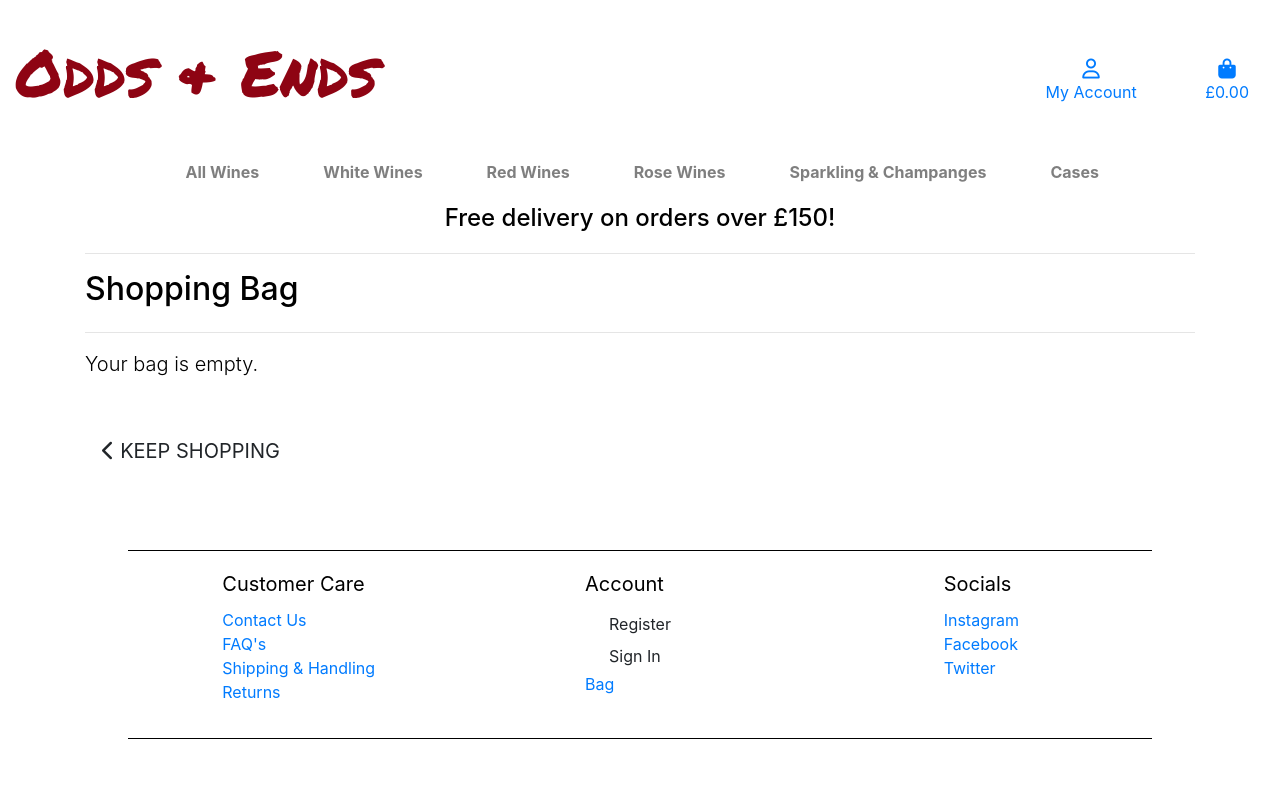
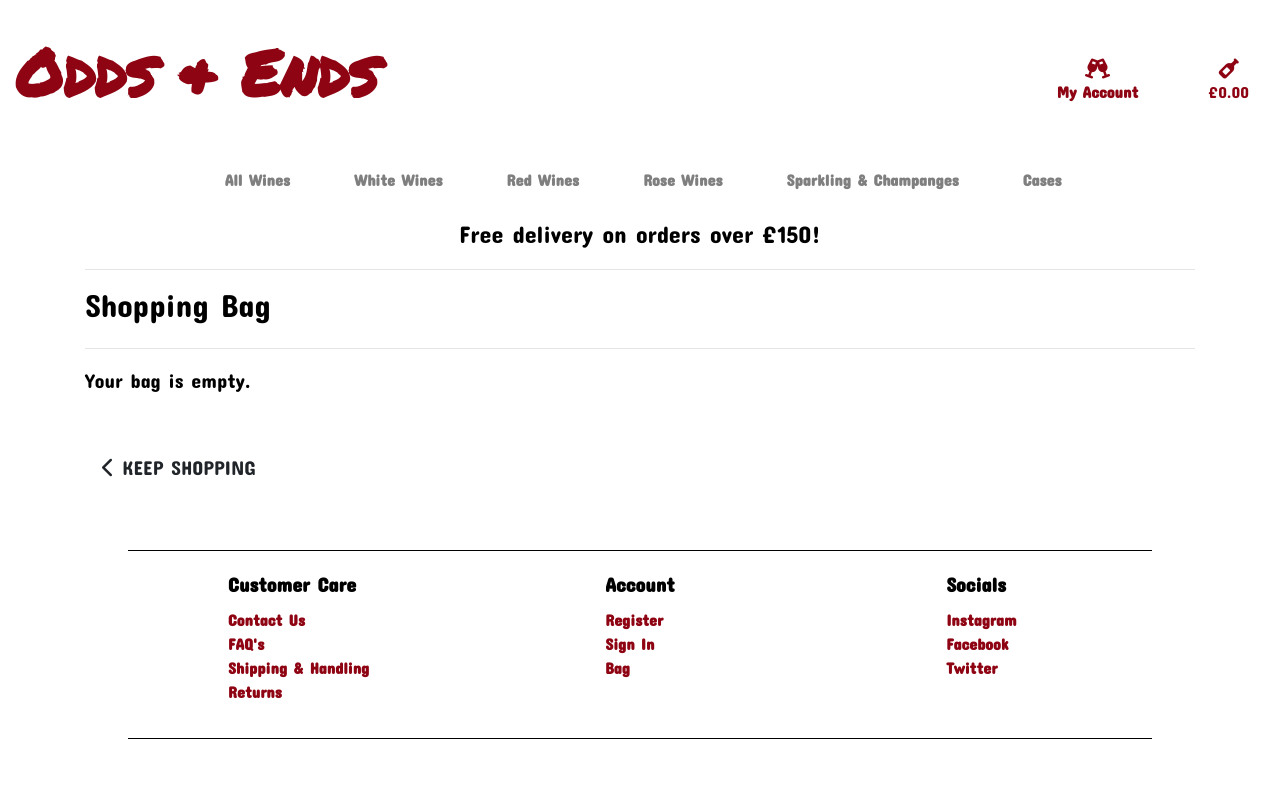
Before and after one commit to JanelleG51/odds---ends, a Django app: page /bag/ in a window 1280 px wide. Run offline with Django 3.2, Linux system fonts and the light colour scheme; some libraries are stand-ins or nearby versions.

Commit message:
style: add styling to base.html

```diff
--- a/odds_and_ends/settings.py
+++ b/odds_and_ends/settings.py
@@ -24,8 +24,7 @@ BASE_DIR = Path(__file__).resolve().parent.parent
 
 # SECURITY WARNING: keep the secret key used in production secret!
 
-# SECRET_KEY = os.environ.get('SECRET_KEY', '')
-SECRET_KEY = 'django-insecure-pxfju1dsrwh-*c4ybnjpk_+p+h20@qkmyq1&3r&j(ja*k#0@em'
+SECRET_KEY = os.environ.get('SECRET_KEY', '')
 
 # SECURITY WARNING: don't run with debug turned on in production!
 DEBUG = True
--- a/static/css/base.css
+++ b/static/css/base.css
@@ -1,5 +1,5 @@
 @import url('https://fonts.googleapis.com/css2?family=Permanent+Marker&display=swap');
-@import url('https://fonts.googleapis.com/css2?family=Amatic+SC:wght@400;700&family=Permanent+Marker&display=swap');
+@import url('https://fonts.googleapis.com/css2?family=Amatic+SC:wght@400;700&family=Concert+One&family=Permanent+Marker&display=swap');
 
 html {
    height: 100%;
@@ -8,6 +8,8 @@ html {
 body {
     height: 100%;
     color:black;
+    font-family: 'Concert One', sans-serif;
+    font-weight: 700;
 }
 
 a {
@@ -24,6 +26,10 @@ a:hover {
     font-family: 'Permanent Marker', sans-serif;
     font-size: 4rem;
 
+}
+
+.text-red {
+    color: #8E0413;
 }
 
 .base-container {
@@ -171,7 +177,3 @@ footer p {
     margin-bottom: 3px;
     padding: 3px 6px;
 }
-
-footer a:hover {
-    text-shadow: 0px 0px 6px red;
-}
--- a/templates/base.html
+++ b/templates/base.html
@@ -60,34 +60,34 @@
           <ul class="list-inline list-unstyled text-right">
             <!-- User profile dropdown -->
             <li class="list-inline-item dropdown">
-              <a class="nav-link mr-4" href="#" id="user-options" data-toggle="dropdown" aria-haspopup="true"
+              <a class="nav-link mr-4 text-red" href="#" id="user-options" data-toggle="dropdown" aria-haspopup="true"
                 aria-expanded="false">
                 <div class="text-center">
-                  <div><i class="far fa-user fa-lg"></i></div>
+                  <div><i class="fas fa-glass-cheers fa-lg"></i></div>
                   <p>My Account</p>
                 </div>
               </a>
               <div class="dropdown-menu" aria-labelledby="user-options">
                 {% if request.user.is_authenticated %}
                 {% if request.user.is_superuser %}
-                <a href="{% url 'add_wine' %}" class="dropdown-item">Add Wine</a>
-                <a href="{% url 'add_case' %}" class="dropdown-item">Add Case</a>
+                <a href="{% url 'add_wine' %}" class="dropdown-item text-red">Add Wine</a>
+                <a href="{% url 'add_case' %}" class="dropdown-item text-red">Add Case</a>
                 {% endif %}
-                <a href="{% url 'profile' %}" class="dropdown-item">My Profile</a>
-                <a href="{% url 'account_logout' %}" class="dropdown-item">Sign Out</a>
+                <a href="{% url 'profile' %}" class="dropdown-item text-red">My Profile</a>
+                <a href="{% url 'account_logout' %}" class="dropdown-item text-red">Sign Out</a>
                 {% else %}
-                <a href="{% url 'account_signup' %}" class="dropdown-item">Register</a>
-                <a href="{% url 'account_login' %}" class="dropdown-item">Sign In</a>
+                <a href="{% url 'account_signup' %}" class="dropdown-item text-red">Register</a>
+                <a href="{% url 'account_login' %}" class="dropdown-item text-red">Sign In</a>
                 {% endif %}
               </div>
             </li>
             <!-- Bag link -->
             <li class="list-inline-item">
-              <a class="{% if bag_items %}font-weight-bold{% else %}font-weight-normal{% endif %} nav-link"
+              <a class="{% if bag_items %}font-weight-bold{% else %}font-weight-normal{% endif %} nav-link text-red"
                 href="{% url 'view_bag' %}">
                 <div class="text-center">
                   <div>
-                    <i class="fas fa-shopping-bag fa-lg"></i>
+                    <i class="fas fa-wine-bottle fa-lg"></i>
                   </div>
                   <p>
                     {% if bag_items %}
@@ -151,10 +151,10 @@
           <div class="col-12 md-4">
             <p>Customer Care</p>
             <ul class="list-unstyled">
-              <li><a href="{% url 'contact' %}">Contact Us</a></li>
-              <li><a href="">FAQ's</a></li>
-              <li><a href="">Shipping & Handling</a></li>
-              <li><a href="">Returns</a></li>
+              <li><a class="text-red" href="{% url 'contact' %}">Contact Us</a></li>
+              <li><a class="text-red" href="">FAQ's</a></li>
+              <li><a class="text-red" href="">Shipping & Handling</a></li>
+              <li><a class="text-red" href="">Returns</a></li>
             </ul>
           </div>
         </div>
@@ -165,13 +165,13 @@
             <p>Account</p>
             <ul class="list-unstyled">
               {% if request.user.is_authenticated %}
-              <li><a href="{% url 'profile' %}" class="dropdown-item">My Profile</a></li>
-              <li><a href="{% url 'account_logout' %}" class="dropdown-item">Sign Out</a></li>
+              <li><a href="{% url 'profile' %}" class="text-red">My Profile</a></li>
+              <li><a href="{% url 'account_logout' %}" class="text-red">Sign Out</a></li>
               {% else %}
-              <li><a href="{% url 'account_signup' %}" class="dropdown-item">Register</a></li>
-              <li><a href="{% url 'account_login' %}" class="dropdown-item">Sign In</a></li>
+              <li><a href="{% url 'account_signup' %}" class="text-red">Register</a></li>
+              <li><a href="{% url 'account_login' %}" class="text-red">Sign In</a></li>
               {% endif %}
-              <li><a href="{% url 'view_bag' %}">Bag</a></li>
+              <li><a href="{% url 'view_bag' %}" class="text-red">Bag</a></li>
             </ul>
           </div>
         </div>
@@ -181,11 +181,13 @@
           <div class="col-12 md-4">
             <p>Socials</p>
             <ul class="list-unstyled">
-              <li><a href="https://www.instagram.com/" target="_blank" title="Instagram link"
-                rel="noopener">Instagram</a></li>
-              <li><a href="https://www.facebook.com/" target="_blank" title="Facebook link" rel="noopener">Facebook</a>
+              <li><a class="text-red" href="https://www.instagram.com/" target="_blank" title="Instagram link"
+                  rel="noopener">Instagram</a></li>
+              <li><a class="text-red" href="https://www.facebook.com/" target="_blank" title="Facebook link"
+                  rel="noopener">Facebook</a>
               </li>
-              <li><a href="https://www.twitter.com/" target="_blank" title="Twitter link" rel="noopener">Twitter</a>
+              <li><a class="text-red" href="https://www.twitter.com/" target="_blank" title="Twitter link"
+                  rel="noopener">Twitter</a>
               </li>
             </ul>
           </div>
--- a/templates/includes/mobile-top-header.html
+++ b/templates/includes/mobile-top-header.html
@@ -1,29 +1,29 @@
-<ul>
+<ul class="mt-3">
   <li class="list-inline-item dropdown">
-      <a class="nav-link d-block d-lg-none" href="#" id="user-options" data-toggle="dropdown" aria-haspopup="true" aria-expanded="false">
+      <a class="nav-link d-block d-lg-none text-red" href="#" id="user-options" data-toggle="dropdown" aria-haspopup="true" aria-expanded="false">
           <div class="text-center">
-              <div><i class="fas fa-user fa-lg"></i></div>
-              <p class="my-0">My Account</p>
+              <div><i class="fas fa-glass-cheers fa-lg"></i></div>
+              <p class="my-0 ">My Account</p>
           </div>
       </a>
       <div class="dropdown-menu" aria-labelledby="user-options">
         {% if request.user.is_authenticated %}
         {% if request.user.is_superuser %}
-            <a href="{% url 'add_wine' %}" class="dropdown-item">Add Wine</a>
-            <a href="{% url 'add_case' %}" class="dropdown-item">Add Case</a>
+            <a href="{% url 'add_wine' %}" class="dropdown-item text-red">Add Wine</a>
+            <a href="{% url 'add_case' %}" class="dropdown-item text-red">Add Case</a>
         {% endif %}
-            <a href="" class="dropdown-item">My Profile</a>
-            <a href="{% url 'account_logout' %}" class="dropdown-item">Sign Out</a>
+            <a href="" class="dropdown-item text-red">My Profile</a>
+            <a href="{% url 'account_logout' %}" class="dropdown-item text-red">Sign Out</a>
         {% else %}
-            <a href="{% url 'account_signup' %}" class="dropdown-item">Register</a>
-            <a href="{% url 'account_login' %}" class="dropdown-item">Sign In</a>
+            <a href="{% url 'account_signup' %}" class="dropdown-item text-red">Register</a>
+            <a href="{% url 'account_login' %}" class="dropdown-item text-red">Sign In</a>
         {% endif %}
       </div>
   </li>
   <li class="list-inline-item">
-      <a class="{% if grand_total %}text-primary font-weight-bold{% else %}text-black{% endif %} nav-link d-block d-lg-none" href="{% url 'view_bag' %}">
+      <a class="{% if grand_total %}text-primary font-weight-bold{% else %}text-black{% endif %} nav-link d-block d-lg-none text-red" href="{% url 'view_bag' %}">
           <div class="text-center">
-              <div><i class="fas fa-shopping-bag fa-lg"></i></div>
+              <div><i class="fas fa-wine-bottle fa-lg"></i></i></div>
               <p class="my-0">
                   {% if grand_total %}
                       £{{ grand_total|floatformat:2 }}
```
